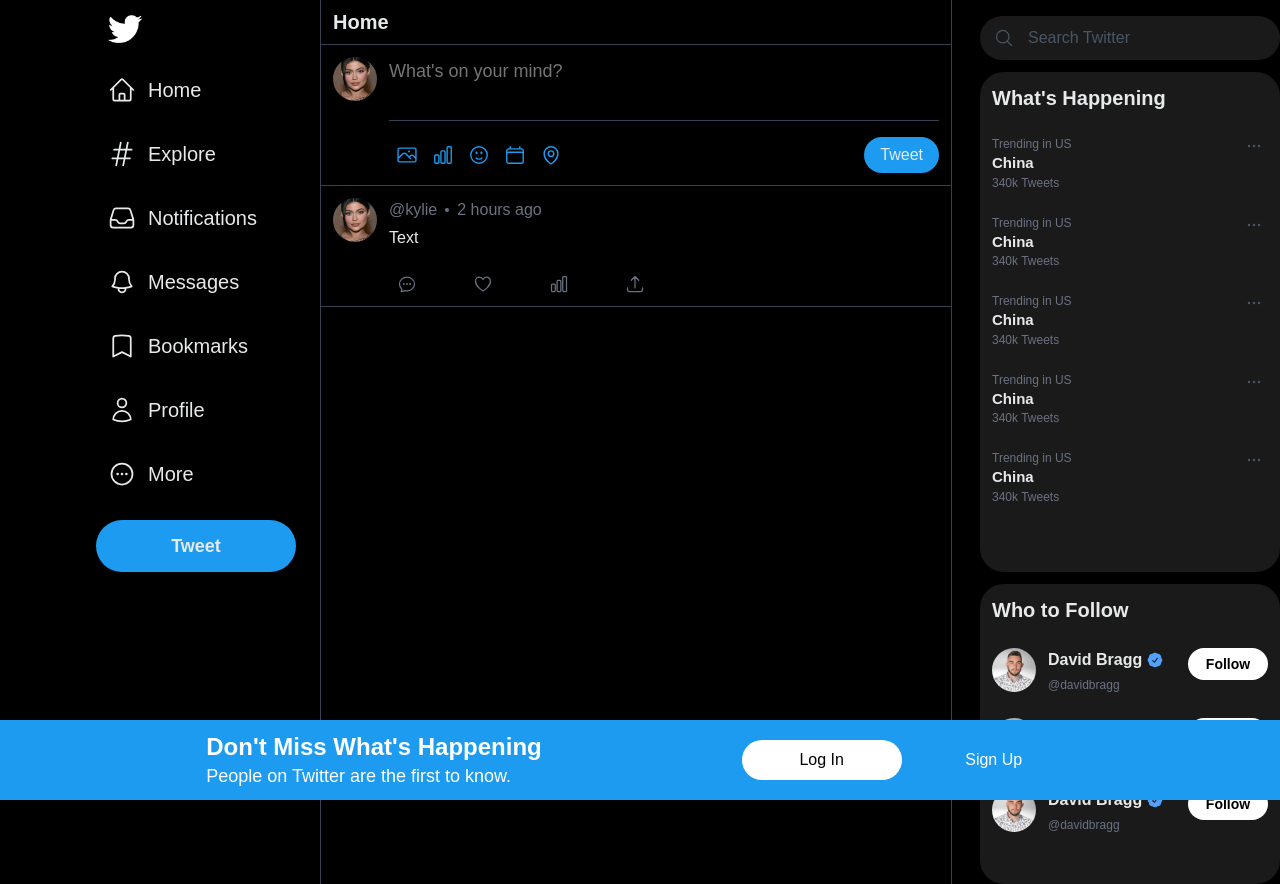
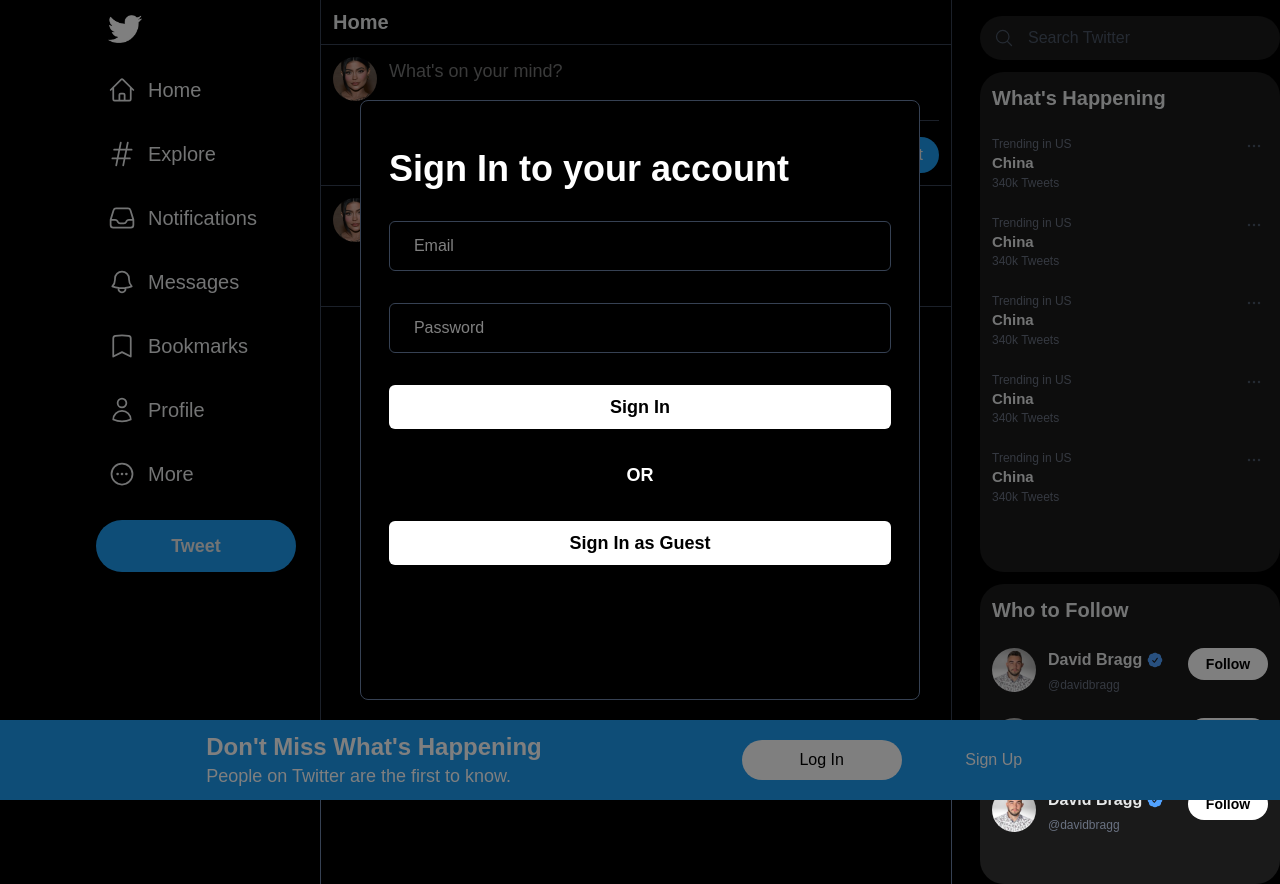
Before and after one commit to DiamonDoughnut/twitter-clone, a Next.js app: page / in a window 1280 px wide. Both pictures are taken after a click on the button "Log In". Built offline with nearby package versions, Linux system fonts and the light colour scheme; no server answers.

Commit message:
Add functional login/signup modals with redux variables and Firebase functionality

```diff
--- /dev/null
+++ b/firebase.js
@@ -0,0 +1,22 @@
+// Import the functions you need from the SDKs you need
+import { initializeApp } from "firebase/app";
+import { getAuth } from "firebase/auth";
+// TODO: Add SDKs for Firebase products that you want to use
+// https://firebase.google.com/docs/web/setup#available-libraries
+
+// Your web app's Firebase configuration
+// For Firebase JS SDK v7.20.0 and later, measurementId is optional
+const firebaseConfig = {
+  apiKey: "AIzaSyAiRcvqdgwFOpEm7JzoWHT66En35e5_mYM",
+  authDomain: "twitter-clone-de548.firebaseapp.com",
+  projectId: "twitter-clone-de548",
+  storageBucket: "twitter-clone-de548.firebasestorage.app",
+  messagingSenderId: "182266908294",
+  appId: "1:182266908294:web:6ce60a35f7b4d346490b07",
+  measurementId: "G-0G2Q2YGDVY"
+};
+
+// Initialize Firebase
+const app = initializeApp(firebaseConfig);
+
+export const auth = getAuth(app)
--- a/package.json
+++ b/package.json
@@ -15,6 +15,7 @@
     "@mui/material": "^6.4.8",
     "@reduxjs/toolkit": "^2.6.1",
     "@types/react-redux": "^7.1.34",
+    "firebase": "^11.5.0",
     "next": "15.2.4",
     "react": "^19.0.0",
     "react-dom": "^19.0.0",
--- a/src/app/layout.tsx
+++ b/src/app/layout.tsx
@@ -24,7 +24,7 @@
   children: React.ReactNode;
 }>) {
   return (
-    <html lang='en'>
+    <html lang='en' className="bg-black">
       <StoreProvider>
         <body
           className={`${geistSans.variable} ${geistMono.variable} antialiased bg-black text-white min-h-screen min-w-screen overflow-x-hidden`}
--- a/src/app/page.tsx
+++ b/src/app/page.tsx
@@ -1,9 +1,15 @@
+'use client'
 import BottomBanner from "@/components/BottomBanner";
 import PostsFeed from "@/components/PostsFeed";
 import Sidebar from "@/components/Sidebar";
 import Trending from "@/components/Trending";
+import { useAppSelector } from "./hooks/reduxTSAdapter";
 
 export default function Home() {
+
+  const userName = useAppSelector(state => state.user.userName)
+  console.log(userName)
+
   return (
     <div className=''>
       <div className='bg-black min-h-screen text-[#E7E9EA] max-w-[1400px] mx-auto'>
@@ -14,7 +20,7 @@
         </div>
       </div>
       <div className=''>
-        <BottomBanner />
+        {!userName && <BottomBanner />}
       </div>
     </div>
   );
--- a/src/components/BottomBanner.tsx
+++ b/src/components/BottomBanner.tsx
@@ -1,5 +1,6 @@
 import React from "react";
 import SignUpModal from "./Modals/SignUpModal";
+import LogInModal from "./Modals/LogInModal";
 
 const BottomBanner = () => {
   return (
@@ -11,9 +12,7 @@
         </span>
       </div>
       <div className='space-x-3'>
-        <button className='bg-white text-black w-[160px] h-[40px] rounded-full hover:bg-[#CBD2D7]'>
-          Log In
-        </button>
+        <LogInModal />
         <SignUpModal />
       </div>
     </div>
--- /dev/null
+++ b/src/components/Modals/LogInModal.tsx
@@ -0,0 +1,67 @@
+"use client";
+import React, { useState } from "react";
+import { Modal } from "@mui/material";
+import { useAppDispatch, useAppSelector } from "../../app/hooks/reduxTSAdapter";
+import { closeLogInModal, openLogInModal } from "@/lib/modalSlice";
+import { signInWithEmailAndPassword } from "firebase/auth";
+import { auth } from "../../../firebase";
+
+const LogInModal = () => {
+  const isOpen = useAppSelector((state) => state.modals.logInModalOpen);
+  const dispatch = useAppDispatch();
+
+  const [email, setEmail] = useState('');
+  const [password, setPassword] = useState('')
+
+  async function handleSignIn() {
+    await signInWithEmailAndPassword(auth, email, password)
+  }
+
+  async function handleGuestSignIn() {
+    await signInWithEmailAndPassword(auth, 'guest156584651861@gmail.com', 'Z4N{i5;-DZ9{Q&sR_w6wzJP|5gt#r)7Q/"')
+  }
+
+  return (
+    <>
+      <button
+        className='bg-white text-black w-[160px] h-[40px] rounded-full hover:bg-[#CBD2D7]'
+        onClick={() => dispatch(openLogInModal())}
+      >
+        Log In
+      </button>
+
+      <Modal
+        open={isOpen}
+        onClose={() => dispatch(closeLogInModal())}
+        className='flex justify-center items-center'
+      >
+        <div className='w-[90%] h-fit bg-black text-white md:w-[560px] md:h-[600px] border border-gray-700 rounded-lg flex justify-center'>
+          <div className='w-[90%] mt-8 flex flex-col'>
+            <h1 className='mt-4 font-bold text-4xl'>Sign In to your account</h1>
+            <input
+              onChange={(e) => setEmail(e.target.value)}
+              type='email'
+              className='mt-8 h-10 rounded-md bg-transparent border-gray-700 border p-6'
+              placeholder='Email'
+            />
+            <input
+              onChange={(e) => setPassword(e.target.value)}
+              type='password'
+              className='mt-8 h-10 rounded-md bg-transparent border-gray-700 border p-6'
+              placeholder='Password'
+            />
+            <button onClick={handleSignIn} className='bg-white text-black w-full font-bold text-lg p-2 mt-8 rounded-md'>
+              Sign In
+            </button>
+            <h1 className='text-center mt-8 font-bold text-lg'>OR</h1>
+            <button onClick={handleGuestSignIn} className='bg-white text-black w-full font-bold text-lg p-2 my-8 rounded-md'>
+              Sign In as Guest
+            </button>
+          </div>
+        </div>
+      </Modal>
+    </>
+  );
+};
+
+export default LogInModal;
--- a/src/components/Modals/SignUpModal.tsx
+++ b/src/components/Modals/SignUpModal.tsx
@@ -1,12 +1,67 @@
-'use client'
-import React from "react";
+"use client";
+import React, { useEffect, useState } from "react";
 import { Modal } from "@mui/material";
 import { useAppDispatch, useAppSelector } from "../../app/hooks/reduxTSAdapter";
 import { closeSignUpModal, openSignUpModal } from "@/lib/modalSlice";
+import { auth } from "../../../firebase";
+import {
+  createUserWithEmailAndPassword,
+  onAuthStateChanged,
+  signInWithEmailAndPassword,
+  updateProfile,
+} from "firebase/auth";
+import { setUser } from "@/lib/userSlice";
+import { useRouter } from "next/navigation";
 
 const SignUpModal = () => {
-  const isOpen = useAppSelector(state => state.modals.signUpModalOpen)
-  const dispatch = useAppDispatch()
+  const isOpen = useAppSelector((state) => state.modals.signUpModalOpen);
+  const dispatch = useAppDispatch();
+
+  const [email, setEmail] = useState("");
+  const [password, setPassword] = useState("");
+  const [name, setName] = useState('')
+
+  const router = useRouter()
+
+  async function handleSignUp() {
+    // eslint-disable-next-line @typescript-eslint/no-unused-vars
+    const userCredentials = await createUserWithEmailAndPassword(
+      auth,
+      email,
+      password
+    );
+
+    await updateProfile(auth.currentUser, {
+      displayName: name,
+      photoURL: `/assets/profilePictures/pfp${Math.ceil(Math.random() * 6)}.png`
+    });
+
+    router.push('/')
+  }
+
+  async function handleGuestSignIn() {
+      await signInWithEmailAndPassword(auth, 'guest156584651861@gmail.com', 'Z4N{i5;-DZ9{Q&sR_w6wzJP|5gt#r)7Q/"')
+    }
+
+  useEffect(() => {
+    console.log('reloaded with', auth.currentUser?.displayName)
+    const unsubscribe = onAuthStateChanged(auth, (currentUser) => {
+      if (!currentUser) {
+        return;
+      }
+      dispatch(
+        setUser({
+          userName: currentUser.email?.split("@")[0],
+          name: currentUser.displayName,
+          email: currentUser.email,
+          uid: currentUser.uid,
+          photoUrl: currentUser.photoURL,
+        })
+      );
+    });
+
+    return unsubscribe;
+  }, [dispatch]);
 
   return (
     <>
@@ -20,9 +75,41 @@
       <Modal
         open={isOpen}
         onClose={() => dispatch(closeSignUpModal())}
-        className="flex justify-center items-center"
+        className='flex justify-center items-center'
       >
-        <div className='w-[400px] h-[200px] bg-white'>Sign Up Here</div>
+        <div className='w-[90%] h-fit bg-black text-white md:w-[560px] md:h-[600px] border border-gray-700 rounded-lg flex justify-center'>
+          <div className='w-[90%] mt-8 flex flex-col'>
+            <button onClick={handleGuestSignIn} className='bg-white text-black w-full font-bold text-lg p-2 rounded-md'>
+              Sign In as Guest
+            </button>
+            <h1 className='text-center mt-4 font-bold text-lg'>OR</h1>
+            <h1 className='mt-4 font-bold text-4xl'>Create your account</h1>
+            <input
+            onChange={(e) => setName(e.target.value)}
+              type='text'
+              className='mt-8 h-10 rounded-md bg-transparent border-gray-700 border p-6'
+              placeholder='Full Name'
+            />
+            <input
+              onChange={(e) => setEmail(e.target.value)}
+              type='email'
+              className='mt-8 h-10 rounded-md bg-transparent border-gray-700 border p-6'
+              placeholder='Email'
+            />
+            <input
+              onChange={(e) => setPassword(e.target.value)}
+              type='password'
+              className='mt-8 h-10 rounded-md bg-transparent border-gray-700 border p-6'
+              placeholder='Password'
+            />
+            <button
+              onClick={handleSignUp}
+              className='bg-white text-black w-full font-bold text-lg p-2 my-8 rounded-md'
+            >
+              Create account
+            </button>
+          </div>
+        </div>
       </Modal>
     </>
   );
--- a/src/components/Sidebar.tsx
+++ b/src/components/Sidebar.tsx
@@ -1,18 +1,40 @@
+'use client'
 import React from "react";
 import {
   HomeIcon,
   HashtagIcon,
   InboxIcon,
   BookmarkIcon,
-  ClipboardIcon,
   BellIcon,
   UserIcon,
   EllipsisHorizontalCircleIcon,
 } from "@heroicons/react/24/outline";
 import SidebarLink from "./Sidebar/SidebarLink";
 import Image from "next/image";
+import { EllipsisHorizontalIcon } from "@heroicons/react/24/outline";
+import { signOut } from "firebase/auth";
+import { auth } from "../../firebase";
+import { useAppDispatch, useAppSelector } from "@/app/hooks/reduxTSAdapter";
+import { signOutUser } from "@/lib/userSlice";
+import { closeLogInModal, closeSignUpModal } from "@/lib/modalSlice";
 
 const Sidebar = () => {
+
+  const dispatch = useAppDispatch()
+  const user = useAppSelector(state => state.user)
+
+  async function handleSignOut() {
+
+    await signOut(auth)
+
+    dispatch(signOutUser())
+
+    dispatch(closeSignUpModal())
+    dispatch(closeLogInModal())
+
+  }
+
+
   return (
     <div className='hidden md:flex flex-col fixed h-full xl:ml-24'>
       <nav className='xl:space-y-1.5 relative h-full'>
@@ -57,7 +79,16 @@
         <button className='hidden xl:inline bg-[#1D9BF0] rounded-full h-[52px] w-[200px] text-lg font-bold mt-2'>
           Tweet
         </button>
-        <div className='absolute bottom-0'>User</div>
+        {user &&
+        <div onClick={handleSignOut} className='hover:bg-white/10 rounded-full cursor-pointer bottom-0 absolute flex justify-center items-center p-1 xl:p-3 space-x-3'>
+          <Image src={user.photoUrl || '/assets/kylie.png'} alt="" height={40} width={40} className="rounded-full object-cover"/>
+          <div className="hidden xl:inline">
+            <h1 className="font-bold whitespace-nowrap">{user.name}</h1>
+            <h1 className="text-gray-500">@{user.userName}</h1>
+          </div>
+          <EllipsisHorizontalIcon className="h-5 hidden xl:inline" />
+        </div>
+        }
       </nav>
     </div>
   );
--- a/src/lib/modalSlice.ts
+++ b/src/lib/modalSlice.ts
@@ -1,29 +1,43 @@
-import { createSlice } from '@reduxjs/toolkit'
-import { RootState } from '../lib/store';
+import { createSlice } from "@reduxjs/toolkit";
+import { RootState } from "../lib/store";
 
 interface ModalStates {
-    signUpModalOpen: boolean
+  signUpModalOpen: boolean;
+  logInModalOpen: boolean;
 }
 
 const initialState: ModalStates = {
-    signUpModalOpen: false,
-}
+  signUpModalOpen: false,
+  logInModalOpen: false,
+};
 
 const modalSlice = createSlice({
-  name: 'modal',
+  name: "modal",
   initialState,
   reducers: {
     openSignUpModal: (state) => {
-        state.signUpModalOpen = true;
+      state.signUpModalOpen = true;
     },
     closeSignUpModal: (state) => {
-        state.signUpModalOpen = false;
+      state.signUpModalOpen = false;
     },
-  }
+    openLogInModal: (state) => {
+      state.logInModalOpen = true;
+    },
+    closeLogInModal: (state) => {
+      state.logInModalOpen = false;
+    },
+  },
 });
 
-export const { openSignUpModal, closeSignUpModal } = modalSlice.actions
+export const {
+  openSignUpModal,
+  closeSignUpModal,
+  openLogInModal,
+  closeLogInModal,
+} = modalSlice.actions;
 
-export const selectSignUpModalOpen = (state: RootState) => state.modals.signUpModalOpen
+export const selectSignUpModalOpen = (state: RootState) =>
+  state.modals.signUpModalOpen;
 
-export default modalSlice.reducer
+export default modalSlice.reducer;
--- a/src/lib/store.ts
+++ b/src/lib/store.ts
@@ -1,16 +1,18 @@
-import { configureStore } from '@reduxjs/toolkit'
-import modalSlice from './modalSlice'
+import { configureStore } from "@reduxjs/toolkit";
+import modalSlice from "./modalSlice";
+import userSlice from "./userSlice";
 
 export const makeStore = () => {
   return configureStore({
     reducer: {
-      modals: modalSlice
+      modals: modalSlice,
+      user: userSlice
     },
-  })
-}
+  });
+};
 
 // Infer the type of makeStore
-export type AppStore = ReturnType<typeof makeStore>
+export type AppStore = ReturnType<typeof makeStore>;
 // Infer the `RootState` and `AppDispatch` types from the store itself
-export type RootState = ReturnType<AppStore['getState']>
-export type AppDispatch = AppStore['dispatch']
+export type RootState = ReturnType<AppStore["getState"]>;
+export type AppDispatch = AppStore["dispatch"];
--- /dev/null
+++ b/src/lib/userSlice.ts
@@ -0,0 +1,45 @@
+import { createSlice } from '@reduxjs/toolkit'
+import { RootState } from './store';
+
+interface UserStates {
+    userName: string | null,
+    name: string | null,
+    email: string | null,
+    uid: string | null,
+    photoUrl: string | null
+}
+
+const initialState: UserStates = {
+    userName: null,
+    name: null,
+    email: null,
+    uid: null,
+    photoUrl: null
+}
+
+const userSlice = createSlice({
+  name: 'user',
+  initialState,
+  reducers: {
+    setUser: (state, action) => {
+        state.userName = action.payload.userName;
+        state.name = action.payload.name;
+        state.email = action.payload.email;
+        state.uid = action.payload.uid;
+        state.photoUrl = action.payload.photoUrl;
+    },
+    signOutUser: (state) => {
+        state.userName = null;
+        state.name = null;
+        state.email = null;
+        state.uid = null;
+        state.photoUrl = null;
+    }
+  }
+});
+
+export const { setUser, signOutUser } = userSlice.actions
+
+export const selectUserData = (state: RootState) => state.user
+
+export default userSlice.reducer
```
Also changed, not shown: 1 other file (tests, documents, lock files or other folders).
